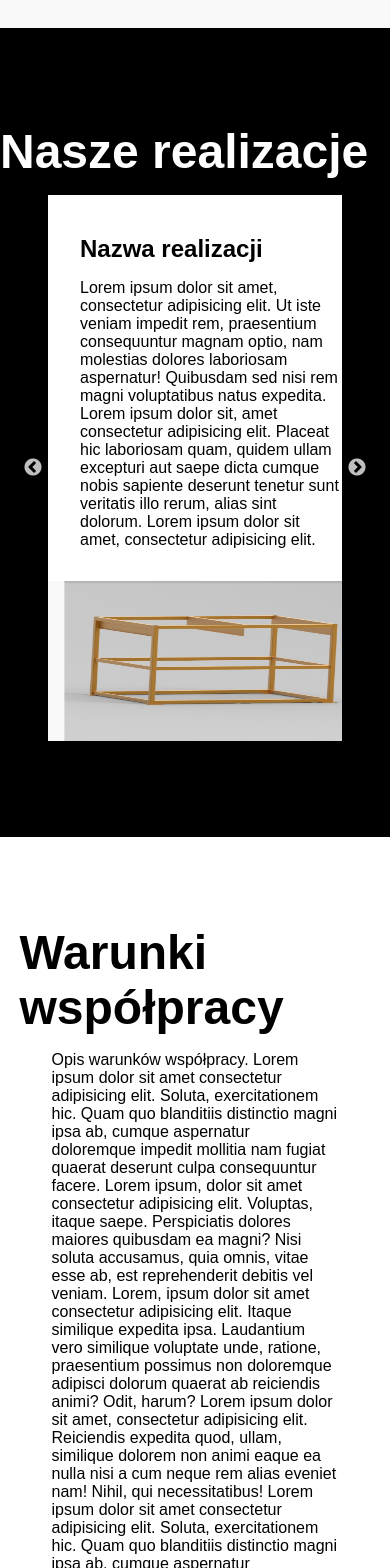
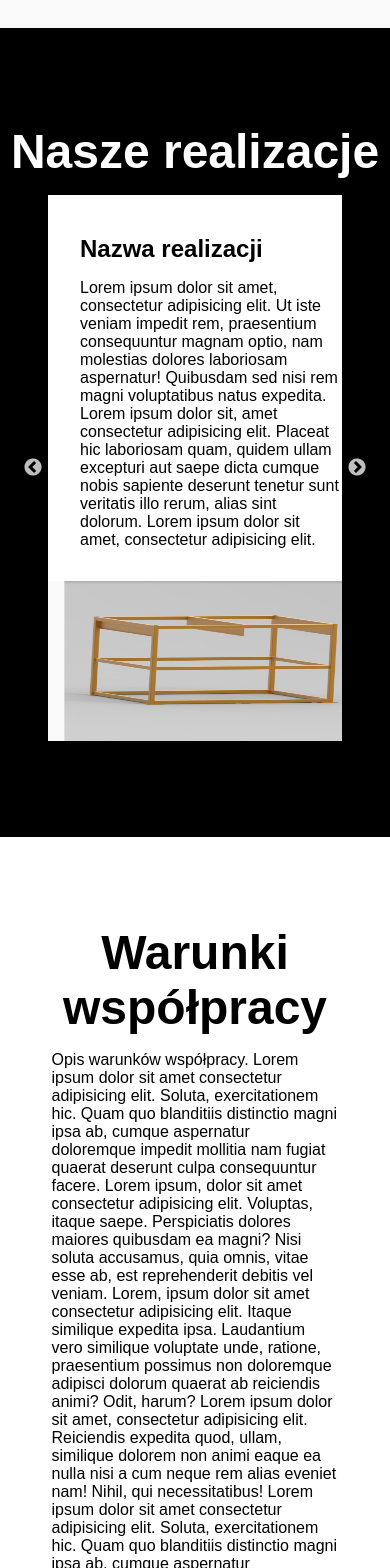
Before and after one commit to arturbartkowicz/Mtech, a Next.js app: page / in a window 390 px wide. Shown: the part 5800-7368 px from the top of the page. Built offline with nearby package versions, Linux system fonts and the light colour scheme.

Commit message:
added media query to realizations, cooperation and contact sections

```diff
--- a/components/Cooperation.js
+++ b/components/Cooperation.js
@@ -2,7 +2,7 @@ export default function Cooperation() {
   return (
     <div id="cooperation" className="cooperation">
       <div className="cooperation__container">
-        <h2 className="heading">Warunki współpracy</h2>
+        <h2 className="heading cooperation__heading">Warunki współpracy</h2>
         <p className="paragraphText">
           Opis warunków współpracy. Lorem ipsum dolor sit amet consectetur adipisicing elit. Soluta, exercitationem hic.
           Quam quo blanditiis distinctio magni ipsa ab, cumque aspernatur doloremque impedit mollitia nam fugiat quaerat
--- a/components/Realizations.js
+++ b/components/Realizations.js
@@ -17,7 +17,7 @@ export default function Realizations() {
   return (
     <div id="realizations" className="realizations">
       <div className="realizations__container">
-        <h2 className="heading text-white">Nasze realizacje</h2>
+        <h2 className="heading realizations__heading">Nasze realizacje</h2>
         <div className="realizations__cardContainer">
           <Slider {...settings}>
             <div className="realizations__card">
--- a/styles/components/contact.css
+++ b/styles/components/contact.css
@@ -67,7 +67,7 @@
   height: 12rem;
 }
 
-@media (max-width: 800px) {
+@media (max-width: 900px) {
   .contact {
     display: flex;
     flex-direction: column;
--- a/styles/components/cooperation.css
+++ b/styles/components/cooperation.css
@@ -11,3 +11,9 @@
   margin-top: 3rem;
   margin-bottom: 3rem;
 }
+
+@media (max-width: 1300px) {
+  .cooperation__heading {
+    text-align: center;
+  }
+}
--- a/styles/components/realizations.css
+++ b/styles/components/realizations.css
@@ -45,7 +45,31 @@
   margin-bottom: 1rem;
 }
 
-@media (max-width: 800px) {
+.realizations__heading {
+  color: white;
+}
+
+@media (max-width: 1300px) {
+  .realizations__container {
+    max-width: 1100px;
+  }
+
+  .realizations__heading {
+    text-align: center;
+  }
+}
+
+@media (max-width: 1120px) {
+  .realizations__container {
+    max-width: 800px;
+  }
+  .realizations__cardContainer {
+    padding-left: 0rem;
+    padding-right: 0rem;
+  }
+}
+
+@media (max-width: 900px) {
   .realizations {
     display: block;
     padding-top: 3rem;
```
